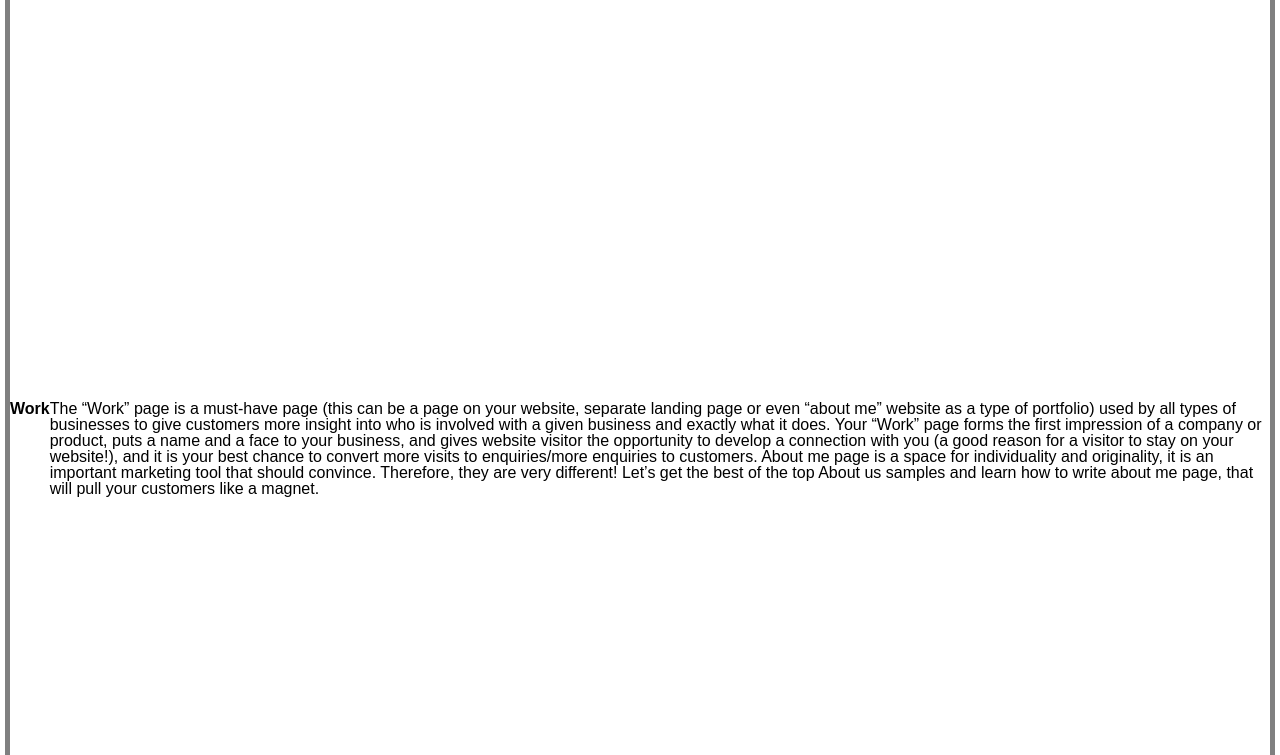
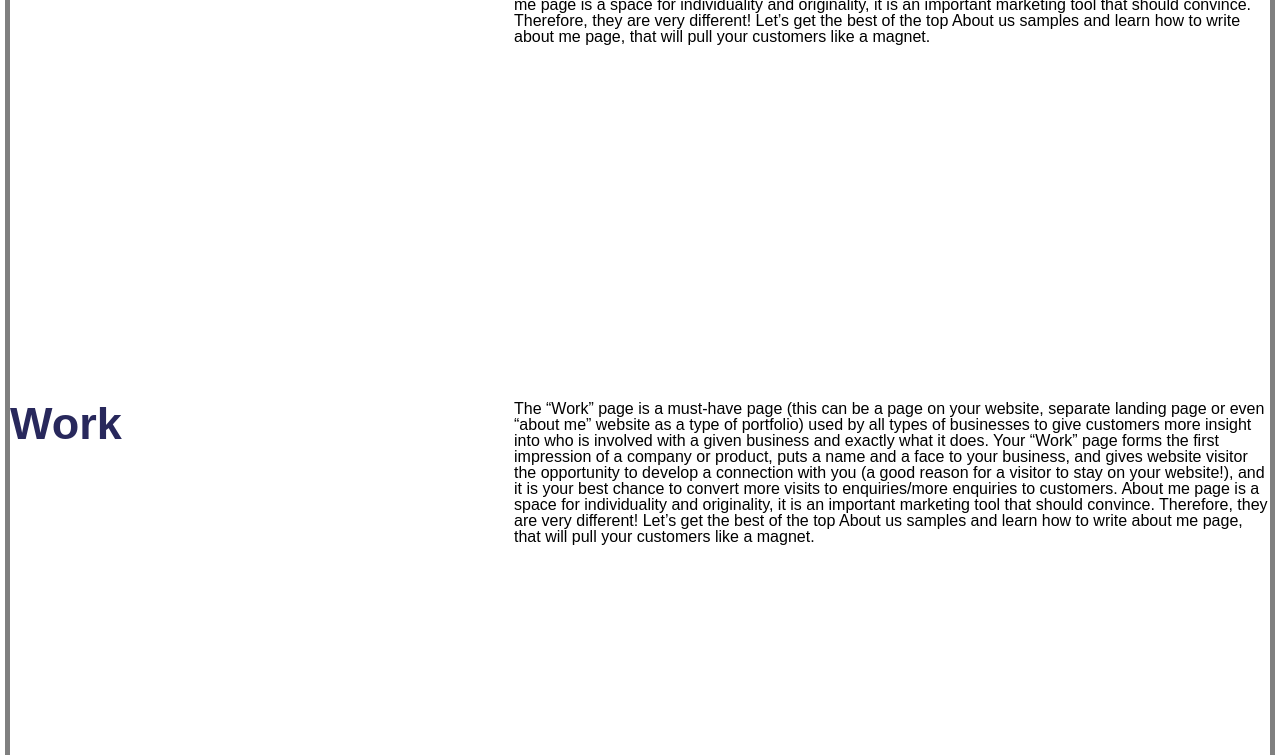
Before and after one commit to SanjeevKumar-DEV/Homework-Week3-MyPortfolio, a plain HTML site: page index.html in a window 1280 px wide. Shown: the part 589-1344 px from the top of the page. Drawn offline with Linux system fonts and the light colour scheme.

Commit message:
Structuring main part of the html with flex attributes in index.html and style.css

```diff
--- a/assets/css/style.css
+++ b/assets/css/style.css
@@ -55,6 +55,8 @@ li a {
 .headerMenuNavigation {
     display: flex;
     justify-content: space-between;
+    flex-wrap: wrap;
+    flex-direction: row;
     width: 100%;
     height: 80px;
     background-color: rgb(48, 46, 46);
@@ -113,6 +115,7 @@ li a {
     display: flex;
     justify-content: space-between;
     flex-direction: column;
+    flex-wrap: wrap;
     margin: 5px;
     border: 5px solid gray;
 }
@@ -121,6 +124,17 @@ li a {
     display: flex;
     justify-content: space-between;
     flex-direction: row;
+    flex-wrap: wrap;
     width: 100%;
     height: 500px;
 }
+.leftColumnTitle {
+    width: 25%;
+}
+.leftColumnTitle h3 {
+    font-size: 45px;
+    color: rgb(40, 40, 92);
+}
+.rightColumnTitle {
+    width: 60%;
+}
```
